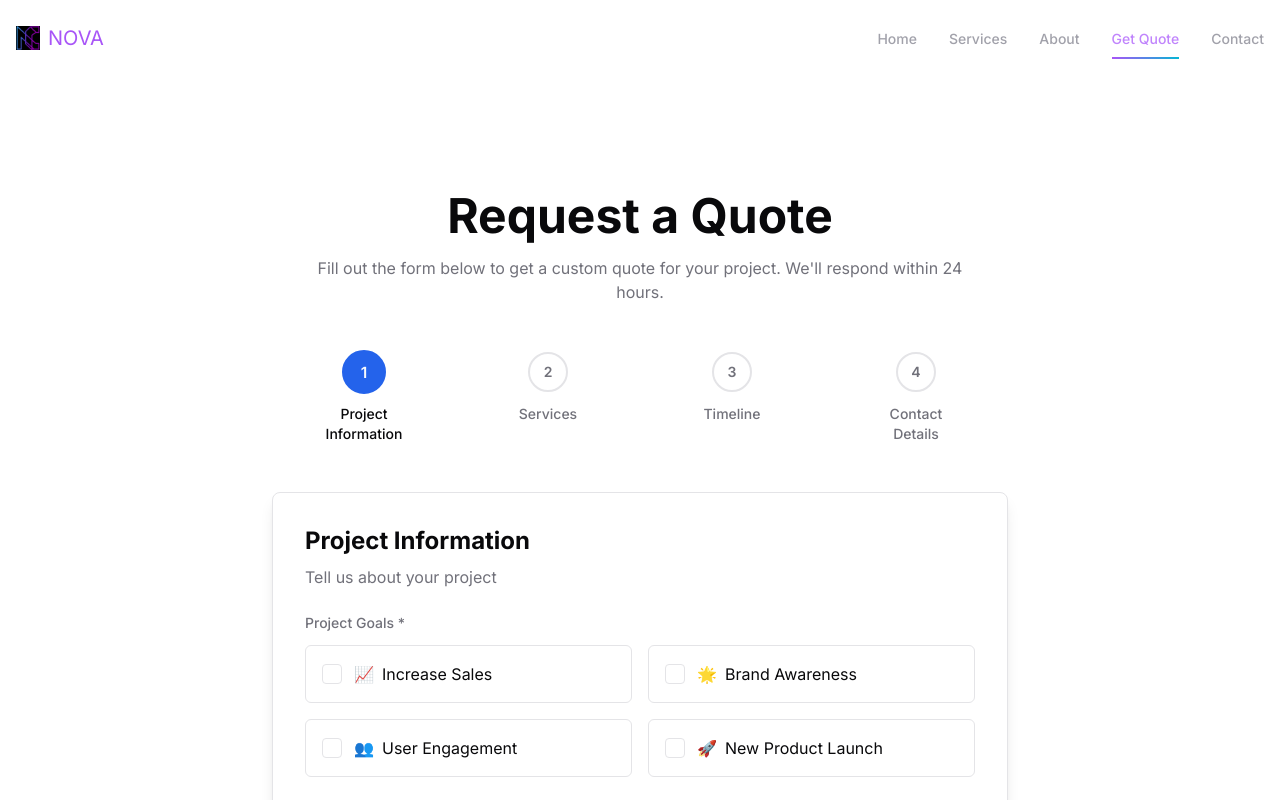
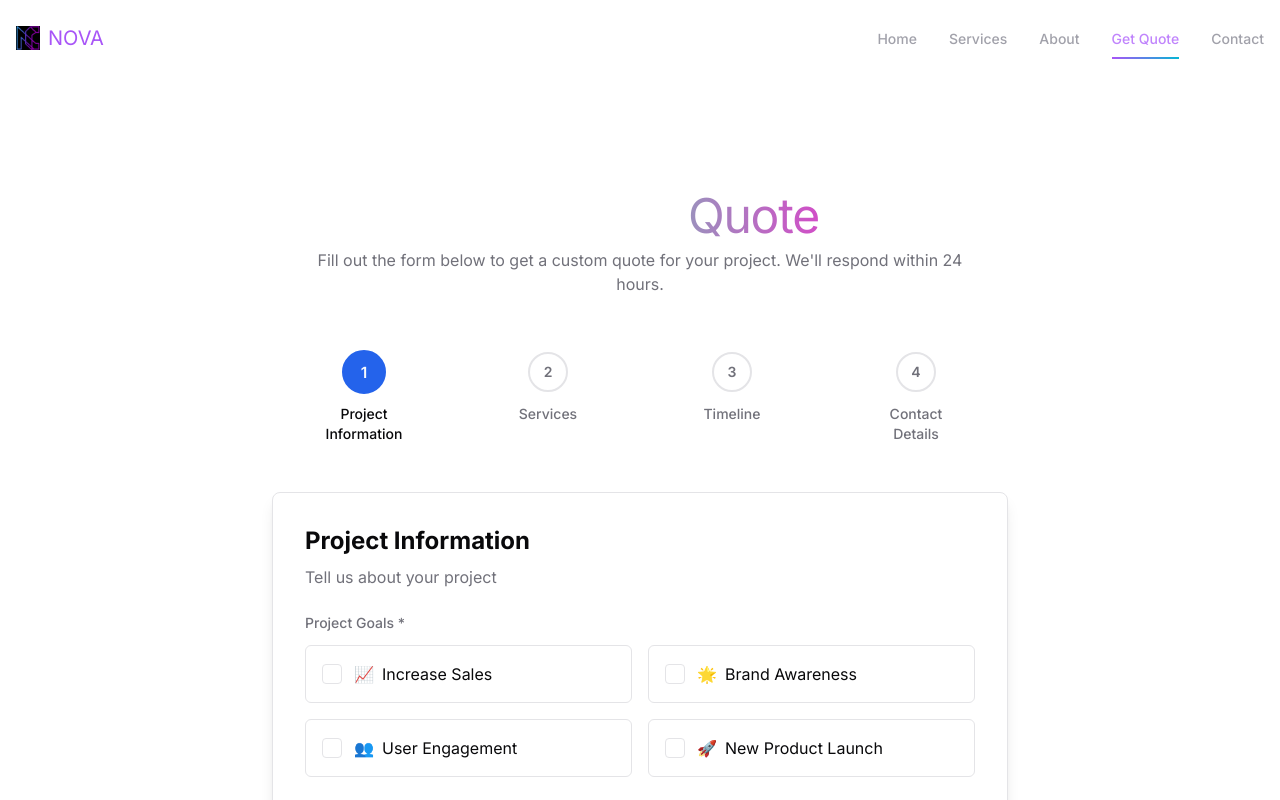
Before and after one commit to HussainGhantiwala/NovaCorp_Portfolio, a Next.js app: page /quote in a window 1280 px wide. Shown: the top 800 px of the page. Built offline with nearby package versions, Linux system fonts and the light colour scheme.

Commit message:
added gradient to 'Quote' in Get Quote' and added padding between the heading and para..

```diff
--- a/app/about/page.tsx
+++ b/app/about/page.tsx
@@ -142,7 +142,7 @@ export default function AboutPage() {
             ))}
             {/* <FadeIn delay={0.2}>
               <TeamMember
-                name="Hussain Ghantiwala"
+                name="Mustafa A"
                 image="/placeholder.svg?height=400&width=400"
               />
             </FadeIn>
@@ -154,8 +154,7 @@ export default function AboutPage() {
             </FadeIn>
              <FadeIn delay={0.4}>
               <TeamMember
-                name="Mustafa A"
-                // role="Founder & Creative Director"
+                name="Hussain Ghantiwala"
                 image="/placeholder.svg?height=400&width=400"
               />
             </FadeIn>
--- a/components/quote-form.tsx
+++ b/components/quote-form.tsx
@@ -4,6 +4,7 @@ import { useState, useEffect } from "react";
 import emailjs from "@emailjs/browser";
 import { motion, AnimatePresence } from "framer-motion";
 import { Check, ChevronRight, ArrowRight, Loader2, CheckCircle } from "lucide-react";
+import { GradientText } from "./gradient-text";
 
 const steps = [
   { id: "project-info", title: "Project Information", description: "Tell us about your project" },
@@ -389,15 +390,19 @@ export default function QuoteForm() {
       <div className="container mx-auto px-4 max-w-4xl">
         <div className="text-center mb-12">
          <motion.h1
-            className="text-4xl md:text-5xl font-bold mb-4 text-foreground"
+  className="text-4xl md:text-5xl font-heading tracking-tight text-white"
   initial={{ opacity: 0, y: -20 }}
   animate={{ opacity: 1, y: 0 }}
   transition={{ duration: 0.8, ease: "easeOut" }}
 >
-            Request a Quote
+  Request a{' '}
+  <span className="text-4xl md:text-5xl font-heading tracking-tight">
+    <GradientText>Quote</GradientText>
+  </span>
 </motion.h1>
+
           <motion.p
-            className="text-muted-foreground max-w-2xl mx-auto"
+            className="text-muted-foreground max-w-2xl mx-auto p-2"
             initial={{ opacity: 0 }}
             animate={{ opacity: 1 }}
             transition={{ delay: 0.2, duration: 0.6 }}
```
Lines whose indentation alone changed are shown as unchanged.
